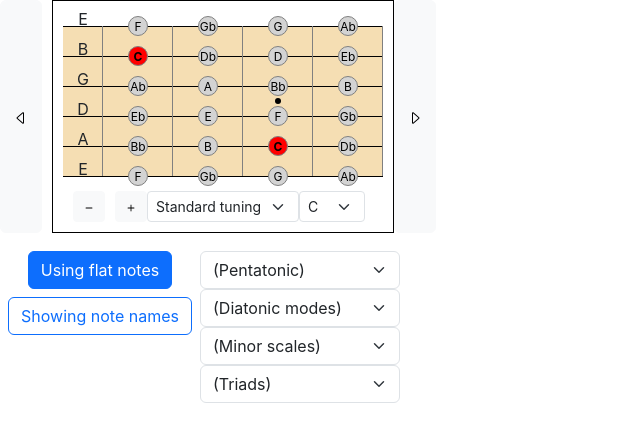
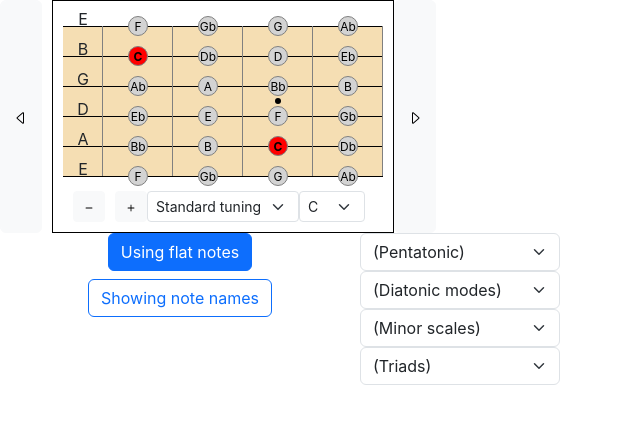
Before and after one commit to gdoct/neckexplorer, a React (Create React App) app: page / in a window 1280 px wide. Shown: the top 442 px of the page, without its empty margins (0-640 px from the left). Built offline with nearby package versions, Linux system fonts and the light colour scheme; the HTML template or start-up script is replaced by a standard one.

Commit message:
tweak css

```diff
--- a/src/App.tsx
+++ b/src/App.tsx
@@ -4,6 +4,7 @@ import './Music.css'
 import GuitarNeck from './components/GuitarNeck'
 import ArpeggioPlayer from './components/ArpeggioPlayer'
 import { GuitarTuning, NoteNames, Scale, noteNamesArray, noteNamesArraySharp } from './lib/musictypes';
+import { getSimpleNoteName } from './lib/musicology'
 import ScalePresets from './components/ScalePresets';
 import { ToggleButton } from "react-bootstrap";
 import Form from 'react-bootstrap/Form';
@@ -82,16 +83,17 @@ function App() {
                   ))}
                 </Form.Select>
               </label>
+              {selectedNotes.scalename && (<h6 style={{marginBottom: '6px !important'}}>{getSimpleNoteName(scaleRoot, forceFlat)} {selectedNotes.scalename}</h6>)}
             </div>
           </div>
           <Button variant="light" style={{ marginRight: 10 }}>
             <BsCaretRight onClick={e => setPosition(position + 1)} />
           </Button>
         </div>
-        <div style={{ display: 'inline-flex', alignItems: 'left', width: '100%'  }}>
+        <div style={{ display: 'inline-flex', alignItems: 'left', width: '100%' }}>
+          <div style={{ width: '80px' }} ></div>
+          <div style={{ display: 'flex', flexDirection: 'column', width: '200px' }}>
 
-          <div style={{ display: 'flex', flexDirection: 'column', width: '200px' }}>
-            <label>{selectedNotes.scalename}</label>
             <div>
               <span><ToggleButton
                 className="mb-2"
@@ -120,6 +122,7 @@ function App() {
               </span>
             </div>
           </div>
+          <div style={{ width: '80px' }} ></div>
           <div>
             <ScalePresets onChange={handleSetScale} />
           </div>
@@ -127,7 +130,7 @@ function App() {
         {useArpeggioPlayer &&
           <div style={{ display: 'block', textAlign: 'center' }}>
             <ArpeggioPlayer rootnote={scaleRoot} scale={selectedNotes} />
-        </div> }
+          </div>}
       </div>
     </div>
   );
--- a/src/lib/musicology.ts
+++ b/src/lib/musicology.ts
@@ -8,6 +8,10 @@ export const getNoteAtInterval = (root: NoteNames, position: number) => {
 export const getNoteName = (root: NoteNames, interval: number, forceSharp?: boolean) => {
     const note = getNoteAtInterval(root, interval) % 12;
     return forceSharp ? noteNamesArraySharp[note] : noteNamesArray[note];
+}
+
+export const getSimpleNoteName = (note: NoteNames, forceFlat: boolean) => {
+    return forceFlat ? noteNamesArray[note] : noteNamesArraySharp[note];
 }
 
 export function getScaleNoteNames(scaleRoot: NoteNames, scaleToColorize?: Array<{ interval: number, color: string, name: string }>, forceFlat? : boolean, forceNumeric?: boolean) {
```
Lines whose indentation alone changed are shown as unchanged.
